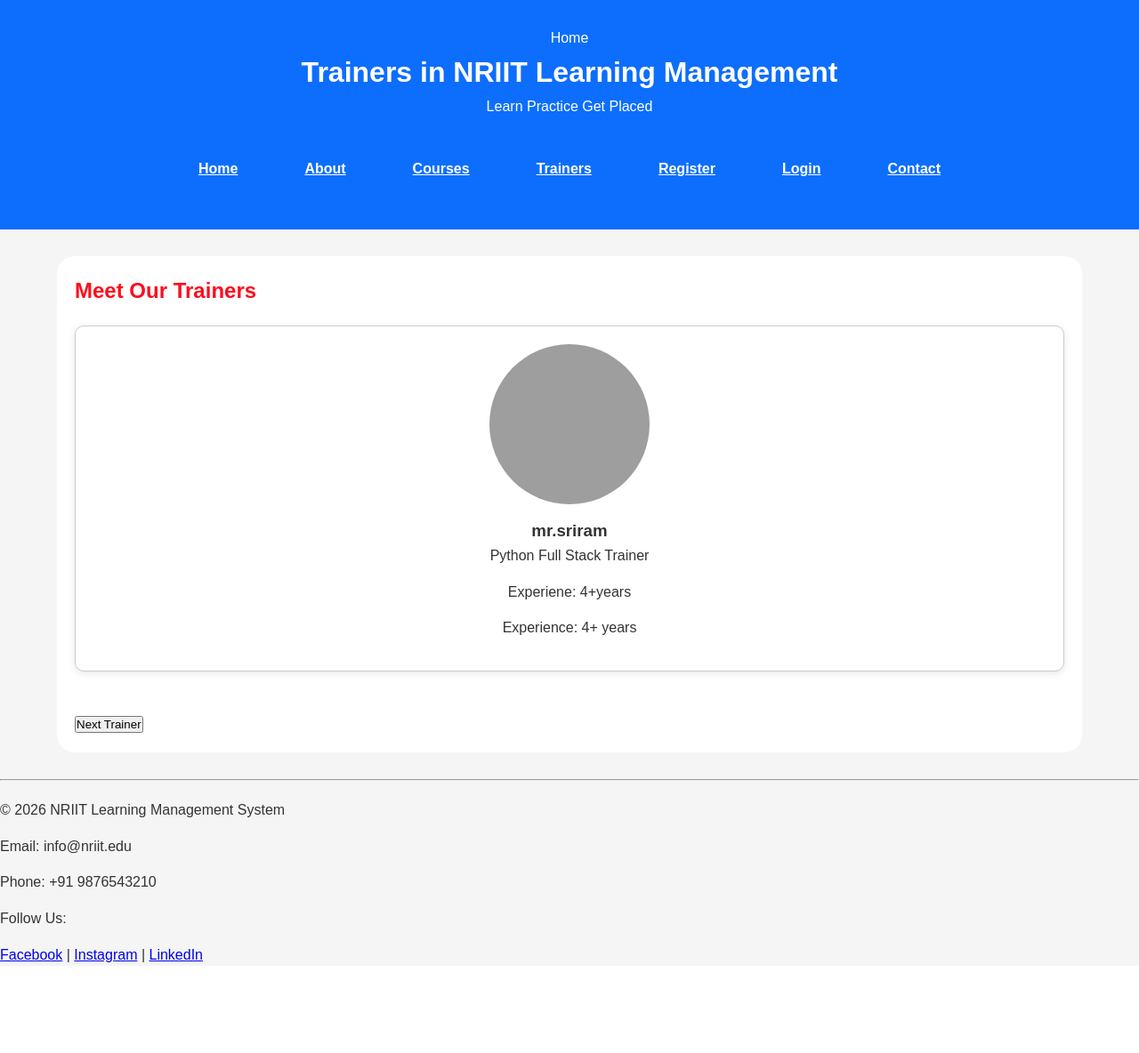
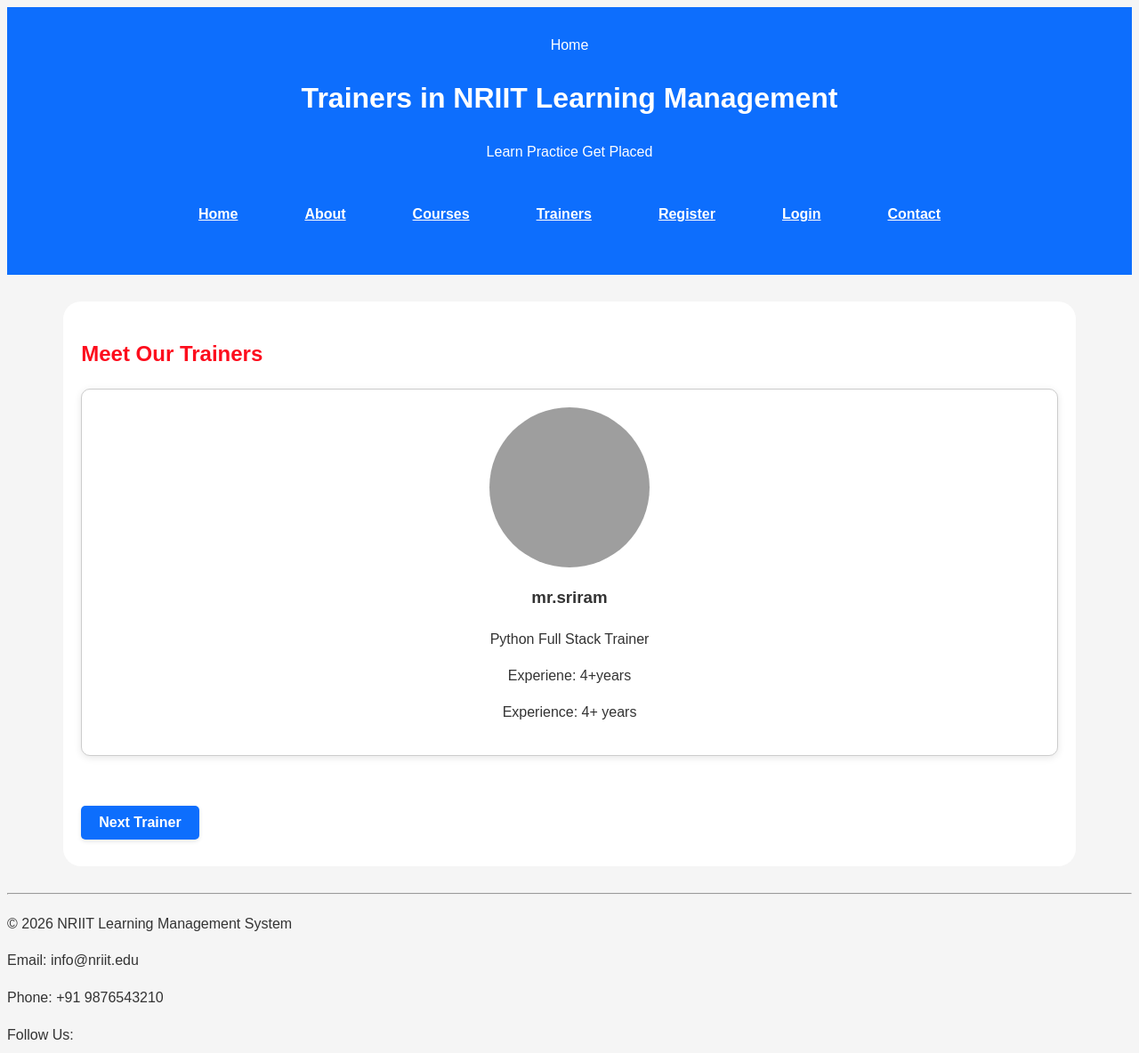
Before and after one commit to venkat1010-hub/python_fullstack, a Flask app: page /trainers in a window 1280 px wide. Shown: the top 1184 px of the page at 89% size. Before the commit the page ends 1082 px from the top, so only its background shows below. Run offline with Flask 3, Linux system fonts and the light colour scheme; grey boxes are pictures that could not be loaded.

Commit message:
initial commit

```diff
--- a/static/css/style.css
+++ b/static/css/style.css
@@ -1,4 +1,4 @@
-* {
+ {
     margin: 0;
     padding: 0;
     box-sizing: border-box;
@@ -332,3 +332,55 @@ max-width:100%;
 height:auto;
 
 }
+
+/* --- Dynamic Navigation & Button Styling --- */
+
+button#nextTrainerBtn,
+button#nextCourseBtn,
+button#applyCourseBtn {
+    background-color: #0d6efd;
+    color: white;
+    border: none;
+    padding: 10px 20px;
+    font-size: 16px;
+    border-radius: 5px;
+    cursor: pointer;
+    transition: background-color 0.3s ease, transform 0.2s ease;
+    margin: 10px 5px 10px 0;
+    font-weight: bold;
+    box-shadow: 0 2px 5px rgba(0,0,0,0.1);
+}
+
+button#nextTrainerBtn:hover,
+button#nextCourseBtn:hover,
+button#applyCourseBtn:hover {
+    background-color: #0b5ed7;
+    transform: translateY(-2px);
+    box-shadow: 0 4px 8px rgba(0,0,0,0.15);
+}
+
+button#applyCourseBtn {
+    background-color: #198754;
+}
+
+button#applyCourseBtn:hover {
+    background-color: #157347;
+}
+
+span#prevPopularCourseBtn,
+span#nextPopularCourseBtn {
+    color: #999;
+    transition: color 0.3s ease, transform 0.2s ease, background-color 0.3s ease;
+    padding: 5px 15px;
+    border-radius: 50%;
+    background-color: #f8f9fa;
+    box-shadow: 0 2px 5px rgba(0,0,0,0.1);
+    display: inline-block;
+}
+
+span#prevPopularCourseBtn:hover,
+span#nextPopularCourseBtn:hover {
+    color: #0d6efd;
+    background-color: #fff;
+    transform: scale(1.1);
+}
```
